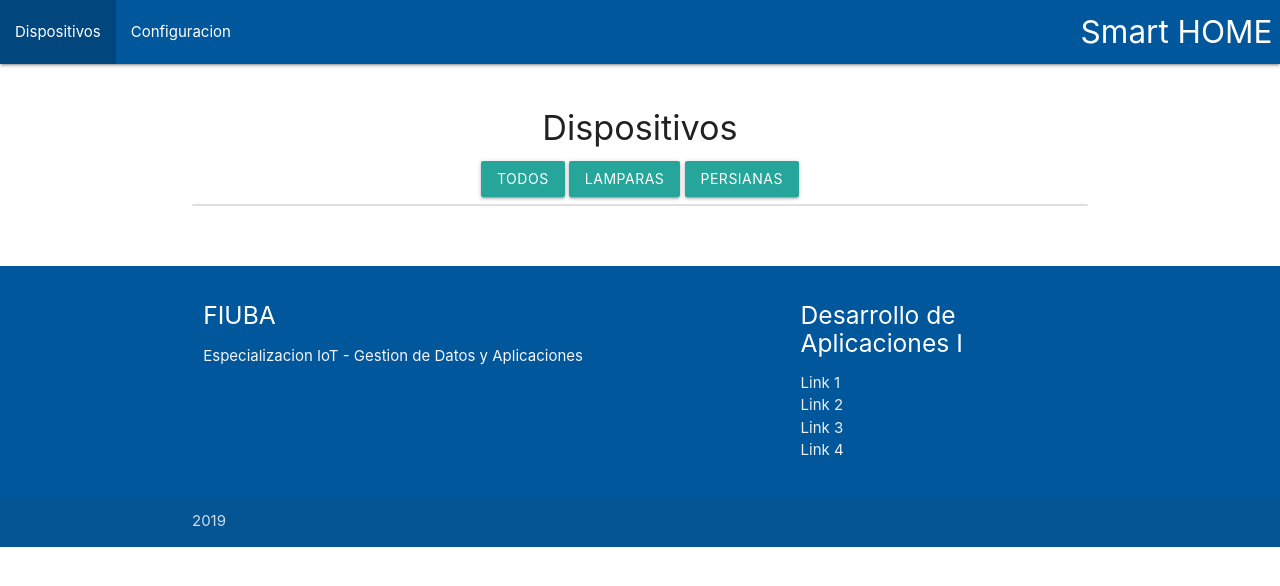
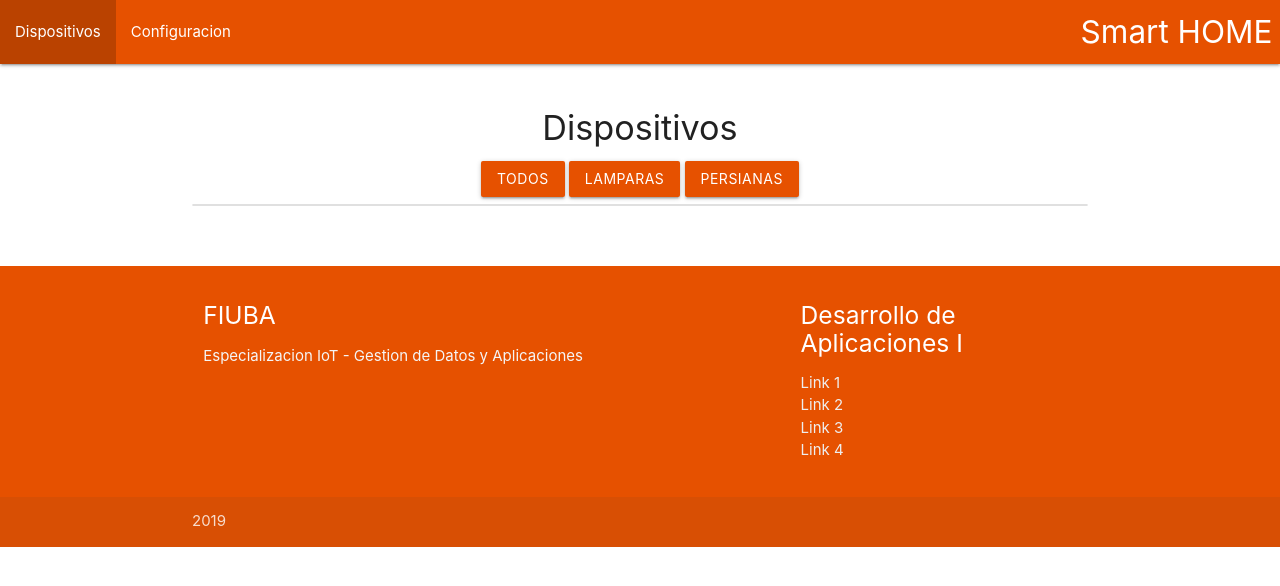
Before and after one commit to Todox2pe/daw_tp_final, a plain HTML site: page index.html in a window 1280 px wide. Drawn offline with Linux system fonts and the light colour scheme; no server answers.

Commit message:
Cambio colores

```diff
--- a/index.html
+++ b/index.html
@@ -12,12 +12,12 @@
 
     <body>
 
-			<nav class="light-blue darken-4">
+			<nav class="orange darken-4">
 				<div class="nav-wrapper">
 					<a href="#"  class="brand-logo right">Smart HOME</a>
 					<ul id="nav-mobile" class="left hide-on-med-and-down">
 					<li class="active"><a href="#">Dispositivos</a></li>
-					<li><a href="#">Configuracion</a></li>
+					<li><a id="vistaConfiguracion" href="#">Configuracion</a></li>
 					</ul>
 				</div>
 			</nav>
@@ -28,9 +28,15 @@
 
 				<div class="center-align">
 					<h4>Dispositivos</h4>
-					<a id="botonTodos" class="waves-effect waves-light btn">TODOS</a>
-					<a id="botonLamparas" class="waves-effect waves-light btn">LAMPARAS</a>
-					<a id="botonPersianas" class="waves-effect waves-light btn">PERSIANAS</a>
+					<a id="botonTodos" class="waves-effect waves-light orange darken-4 btn">
+						TODOS
+					</a>
+					<a id="botonLamparas" class="waves-effect waves-light orange darken-4 btn">
+						LAMPARAS
+					</a>
+					<a id="botonPersianas" class="waves-effect waves-light orange darken-4 btn">
+						PERSIANAS
+					</a>
 				</div>
 				<ul class="collection" id='devicesList'>
 				</ul>
@@ -40,7 +46,7 @@
 			</div>
 
 
-			<footer class="page-footer light-blue darken-4">
+			<footer class="page-footer orange darken-4">
 							<div class="container">
 								<div class="row">
 									<div class="col l6 s12">
```
